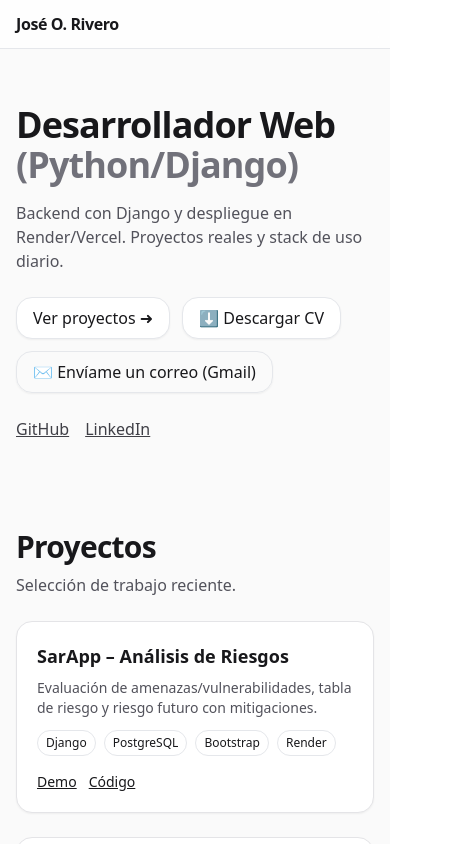
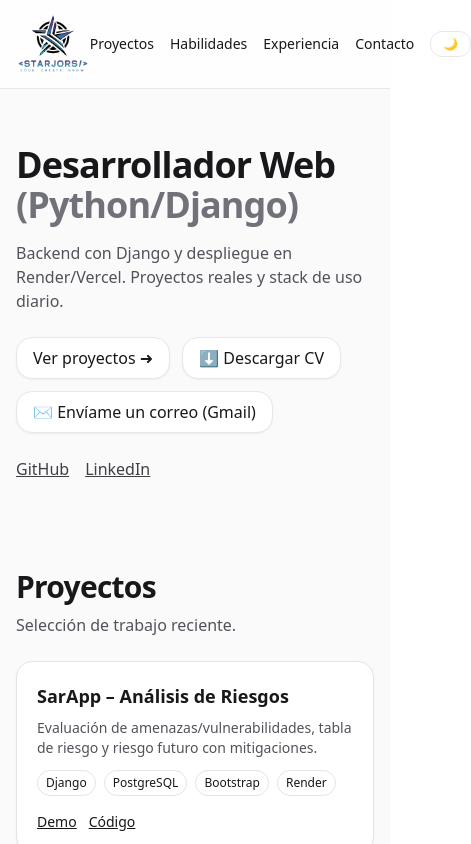
Before and after one commit to StarJors/portafolio, a React (Vite) app: page / in a window 390 px wide. Shown: the top 844 px of the page, 471 px wide, since content can reach past the window. Built offline with nearby package versions, Linux system fonts and the light colour scheme.

Commit message:
light/dark

```diff
--- a/index.html
+++ b/index.html
@@ -12,6 +12,7 @@
   <script src="https://cdn.tailwindcss.com"></script>
   <script>
     tailwind.config = {
+      darkMode: 'class',
       theme: {
         extend: {
           colors: { brand: { DEFAULT: "#2563eb", 50:"#eff6ff" } }
--- a/src/Portfolio.jsx
+++ b/src/Portfolio.jsx
@@ -1,15 +1,50 @@
+import { useState, useEffect } from "react";
+
 export default function Portfolio() {
+  // lee preferencia guardada o media query del SO
+  const systemPrefersDark =
+    typeof window !== "undefined" &&
+    window.matchMedia &&
+    window.matchMedia("(prefers-color-scheme: dark)").matches;
+
+  const [dark, setDark] = useState(() => {
+    const saved = localStorage.getItem("theme");
+    return saved ? saved === "dark" : systemPrefersDark;
+  });
+
+  // sincroniza con <html> + persiste
+  useEffect(() => {
+    const root = document.documentElement;
+    if (dark) {
+      root.classList.add("dark");
+      localStorage.setItem("theme", "dark");
+    } else {
+      root.classList.remove("dark");
+      localStorage.setItem("theme", "light");
+    }
+  }, [dark]);
+
   return (
-    <div className="min-h-screen bg-zinc-50 text-zinc-900">
+    <div className="min-h-screen bg-zinc-50 text-zinc-900 dark:bg-zinc-950 dark:text-zinc-100">
       {/* NAV */}
-      <header className="sticky top-0 z-20 border-b bg-white/80 backdrop-blur">
+      <header className="sticky top-0 z-20 border-b bg-white/80 dark:bg-zinc-900/80 backdrop-blur">
         <nav className="mx-auto max-w-5xl px-4 py-3 flex items-center justify-between">
-          <a href="#inicio" className="font-semibold tracking-tight">José O. Rivero</a>
-          <div className="hidden sm:flex gap-5 text-sm">
-            <a className="hover:text-zinc-700" href="#proyectos">Proyectos</a>
-            <a className="hover:text-zinc-700" href="#habilidades">Habilidades</a>
-            <a className="hover:text-zinc-700" href="#experiencia">Experiencia</a>
-            <a className="hover:text-zinc-700" href="#contacto">Contacto</a>
+          <img src="/Logo_Starjors.png" alt="Starjors" className="h-16 w-auto" />
+          <div className="flex gap-4 items-center text-sm">
+            <a className="hover:text-zinc-700 dark:hover:text-zinc-300" href="#proyectos">Proyectos</a>
+            <a className="hover:text-zinc-700 dark:hover:text-zinc-300" href="#habilidades">Habilidades</a>
+            <a className="hover:text-zinc-700 dark:hover:text-zinc-300" href="#experiencia">Experiencia</a>
+            <a className="hover:text-zinc-700 dark:hover:text-zinc-300" href="#contacto">Contacto</a>
+
+            {/* Botón dark/light */}
+            <button
+              onClick={() => setDark(d => !d)}
+              className="rounded-xl border px-3 py-1 text-xs hover:bg-zinc-100 dark:hover:bg-zinc-800"
+              aria-label="Alternar tema"
+              title={dark ? "Cambiar a modo claro" : "Cambiar a modo oscuro"}
+            >
+              {dark ? "☀️" : "🌙"}
+            </button>
           </div>
         </nav>
       </header>
@@ -19,41 +54,58 @@ export default function Portfolio() {
         <h1 className="text-4xl md:text-6xl font-extrabold tracking-tight">
           Desarrollador Web <span className="text-zinc-500">(Python/Django)</span>
         </h1>
-        <p className="mt-4 text-zinc-600 max-w-2xl">
+        <p className="mt-4 text-zinc-600 dark:text-zinc-400 max-w-2xl">
           Backend con Django y despliegue en Render/Vercel. Proyectos reales y stack de uso diario.
         </p>
 
         <div className="mt-6 flex flex-wrap gap-3">
-          <a href="#proyectos" className="inline-flex items-center rounded-2xl px-4 py-2 border shadow-sm hover:shadow bg-white">
+          <a
+            href="#proyectos"
+            className="inline-flex items-center rounded-2xl px-4 py-2 border shadow-sm hover:shadow bg-white dark:bg-zinc-900"
+          >
             Ver proyectos ➜
           </a>
-          <a href="https://drive.google.com/file/d/1LjCHXzAv0AQ-i8HgXl18iZEDTsWC-k3v/view?usp=drive_link" target="_blank" download className="inline-flex items-center rounded-2xl px-4 py-2 border shadow-sm hover:shadow bg-white">
+
+          {/* CV en Drive: remove download (no funciona cross-origin) */}
+          <a
+            href="https://drive.google.com/file/d/1LjCHXzAv0AQ-i8HgXl18iZEDTsWC-k3v/view?usp=drive_link"
+            target="_blank"
+            rel="noreferrer"
+            className="inline-flex items-center rounded-2xl px-4 py-2 border shadow-sm hover:shadow bg-white dark:bg-zinc-900"
+          >
             ⬇️ Descargar CV
           </a>
-          <a href="https://mail.google.com/mail/?view=cm&to=joseriverosuarez95@gmail.com&su=Consulta%20desde%20el%20portafolio&body=Hola%20José%2C%20" target="_blank" rel="noreferrer" className="rounded-2xl px-4 py-2 border shadow-sm hover:shadow"> ✉️ Envíame un correo (Gmail)</a>
+
+          <a
+            href="https://mail.google.com/mail/?view=cm&to=joseriverosuarez95@gmail.com&su=Consulta%20desde%20el%20portafolio&body=Hola%20José%2C%20"
+            target="_blank"
+            rel="noreferrer"
+            className="rounded-2xl px-4 py-2 border shadow-sm hover:shadow bg-white dark:bg-zinc-900"
+          >
+            ✉️ Envíame un correo (Gmail)
+          </a>
         </div>
 
-        <div className="mt-6 flex gap-4 text-zinc-700">
+        <div className="mt-6 flex gap-4 text-zinc-700 dark:text-zinc-300">
           <a className="underline hover:text-blue-600" href="https://github.com/StarJors" target="_blank" rel="noreferrer">GitHub</a>
-          <a className="underline hover:text-blue-600" href="https://www.linkedin.com/" target="_blank" rel="noreferrer">LinkedIn</a>
+          <a className="underline hover:text-blue-600" href="https://www.linkedin.com/in/starjors" target="_blank" rel="noreferrer">LinkedIn</a>
         </div>
       </section>
 
       {/* PROYECTOS */}
       <section id="proyectos" className="scroll-mt-24 mx-auto max-w-5xl px-4 py-12">
         <h2 className="text-3xl font-bold tracking-tight">Proyectos</h2>
-        <p className="mt-2 text-zinc-600">Selección de trabajo reciente.</p>
+        <p className="mt-2 text-zinc-600 dark:text-zinc-400">Selección de trabajo reciente.</p>
 
         <div className="mt-6 grid gap-6 sm:grid-cols-2">
-          {/* Card */}
-          <article className="rounded-2xl border border-zinc-200 p-5 shadow-sm hover:shadow-md bg-white transition">
+          <article className="rounded-2xl border border-zinc-200 dark:border-zinc-800 p-5 shadow-sm hover:shadow-md bg-white dark:bg-zinc-900 transition">
             <h3 className="text-lg font-semibold">SarApp – Análisis de Riesgos</h3>
-            <p className="mt-2 text-sm text-zinc-600">
+            <p className="mt-2 text-sm text-zinc-600 dark:text-zinc-400">
               Evaluación de amenazas/vulnerabilidades, tabla de riesgo y riesgo futuro con mitigaciones.
             </p>
             <div className="mt-3 flex flex-wrap gap-2 text-xs">
               {["Django","PostgreSQL","Bootstrap","Render"].map(t=>(
-                <span key={t} className="px-2 py-1 border rounded-full">{t}</span>
+                <span key={t} className="px-2 py-1 border rounded-full border-zinc-200 dark:border-zinc-700">{t}</span>
               ))}
             </div>
             <div className="mt-4 flex gap-3 text-sm">
@@ -62,14 +114,14 @@ export default function Portfolio() {
             </div>
           </article>
 
-          <article className="rounded-2xl border border-zinc-200 p-5 shadow-sm hover:shadow-md bg-white transition">
+          <article className="rounded-2xl border border-zinc-200 dark:border-zinc-800 p-5 shadow-sm hover:shadow-md bg-white dark:bg-zinc-900 transition">
             <h3 className="text-lg font-semibold">Elecciones – Análisis de Votos</h3>
-            <p className="mt-2 text-sm text-zinc-600">
+            <p className="mt-2 text-sm text-zinc-600 dark:text-zinc-400">
               Detección de anomalías (z-score) por circunscripción con filtros por año/departamento.
             </p>
             <div className="mt-3 flex flex-wrap gap-2 text-xs">
               {["Django","Pandas","Chart.js","Render"].map(t=>(
-                <span key={t} className="px-2 py-1 border rounded-full">{t}</span>
+                <span key={t} className="px-2 py-1 border rounded-full border-zinc-200 dark:border-zinc-700">{t}</span>
               ))}
             </div>
             <div className="mt-4 flex gap-3 text-sm">
@@ -78,14 +130,14 @@ export default function Portfolio() {
             </div>
           </article>
 
-          <article className="rounded-2xl border border-zinc-200 p-5 shadow-sm hover:shadow-md bg-white transition">
+          <article className="rounded-2xl border border-zinc-200 dark:border-zinc-800 p-5 shadow-sm hover:shadow-md bg-white dark:bg-zinc-900 transition">
             <h3 className="text-lg font-semibold">TePresto – Gestión de Préstamos</h3>
-            <p className="mt-2 text-sm text-zinc-600">
+            <p className="mt-2 text-sm text-zinc-600 dark:text-zinc-400">
               CRUD de usuarios/préstamos, intereses y chatbot de cobros por WhatsApp. Reportes y balances.
             </p>
             <div className="mt-3 flex flex-wrap gap-2 text-xs">
               {["Django","PostgreSQL","Celery","Bootstrap"].map(t=>(
-                <span key={t} className="px-2 py-1 border rounded-full">{t}</span>
+                <span key={t} className="px-2 py-1 border rounded-full border-zinc-200 dark:border-zinc-700">{t}</span>
               ))}
             </div>
             <div className="mt-4 flex gap-3 text-sm">
@@ -106,11 +158,11 @@ export default function Portfolio() {
             ["Datos", ["PostgreSQL","Pandas"]],
             ["DevOps", ["Git/GitHub","Render","Vercel"]],
           ].map(([cat, items]) => (
-            <div key={cat} className="rounded-2xl border border-zinc-200 p-5 bg-white">
+            <div key={cat} className="rounded-2xl border border-zinc-200 dark:border-zinc-800 p-5 bg-white dark:bg-zinc-900">
               <h3 className="font-semibold">{cat}</h3>
               <div className="mt-3 flex flex-wrap gap-2">
                 {items.map(s=>(
-                  <span key={s} className="text-xs px-2 py-1 border rounded-full">{s}</span>
+                  <span key={s} className="text-xs px-2 py-1 border rounded-full border-zinc-200 dark:border-zinc-700">{s}</span>
                 ))}
               </div>
             </div>
@@ -122,30 +174,36 @@ export default function Portfolio() {
       <section id="experiencia" className="scroll-mt-24 mx-auto max-w-5xl px-4 py-12">
         <h2 className="text-3xl font-bold tracking-tight">Experiencia</h2>
         <ul className="mt-6 space-y-4">
-          <li className="rounded-2xl border border-zinc-200 p-5 bg-white">
+          <li className="rounded-2xl border border-zinc-200 dark:border-zinc-800 p-5 bg-white dark:bg-zinc-900">
             <div className="flex items-center justify-between">
               <strong>SarApp · Full-Stack</strong>
-              <span className="text-xs text-zinc-500">2024 — 2025</span>
+              <span className="text-xs text-zinc-500 dark:text-zinc-400">2024 — 2025</span>
             </div>
-            <p className="mt-2 text-sm text-zinc-600">Modelos, vistas, PDFs y despliegue en Render con PostgreSQL.</p>
+            <p className="mt-2 text-sm text-zinc-600 dark:text-zinc-400">Modelos, vistas, PDFs y despliegue en Render con PostgreSQL.</p>
           </li>
-          <li className="rounded-2xl border border-zinc-200 p-5 bg-white">
+          <li className="rounded-2xl border border-zinc-200 dark:border-zinc-800 p-5 bg-white dark:bg-zinc-900">
             <div className="flex items-center justify-between">
               <strong>Elecciones · Backend</strong>
-              <span className="text-xs text-zinc-500">2024 — 2025</span>
+              <span className="text-xs text-zinc-500 dark:text-zinc-400">2024 — 2025</span>
             </div>
-            <p className="mt-2 text-sm text-zinc-600">Z-score de anomalías y visualización por circunscripción.</p>
+            <p className="mt-2 text-sm text-zinc-600 dark:text-zinc-400">Z-score de anomalías y visualización por circunscripción.</p>
           </li>
         </ul>
       </section>
 
       {/* CONTACTO */}
       <section id="contacto" className="scroll-mt-24 mx-auto max-w-5xl px-4 py-12">
-        <div className="rounded-2xl border border-zinc-200 p-8 bg-white">
+        <div className="rounded-2xl border border-zinc-200 dark:border-zinc-800 p-8 bg-white dark:bg-zinc-900">
           <h2 className="text-3xl font-bold tracking-tight">¿Trabajamos juntos?</h2>
-          <p className="mt-2 text-zinc-600">Disponible para roles remotos y proyectos Django.</p>
+          <p className="mt-2 text-zinc-600 dark:text-zinc-400">Disponible para roles remotos y proyectos Django.</p>
           <div className="mt-6 flex flex-wrap gap-3">
-            <a href="https://mail.google.com/mail/?view=cm&to=joseriverosuarez95@gmail.com&su=Consulta%20desde%20el%20portafolio&body=Hola%20José%2C%20" target="_blank" rel="noreferrer" className="rounded-2xl px-4 py-2 border shadow-sm hover:shadow"> ✉️ Envíame un correo (Gmail)</a>
+            <a
+              href="https://mail.google.com/mail/?view=cm&to=joseriverosuarez95@gmail.com&su=Consulta%20desde%20el%20portafolio&body=Hola%20José%2C%20"
+              target="_blank" rel="noreferrer"
+              className="rounded-2xl px-4 py-2 border shadow-sm hover:shadow"
+            >
+              ✉️ Envíame un correo (Gmail)
+            </a>
             <a href="https://github.com/StarJors" target="_blank" rel="noreferrer" className="rounded-2xl px-4 py-2 border shadow-sm hover:shadow">GitHub</a>
             <a href="https://www.linkedin.com/in/starjors" target="_blank" rel="noreferrer" className="rounded-2xl px-4 py-2 border shadow-sm hover:shadow">LinkedIn</a>
           </div>
```
Also changed, not shown: public/Logo_Starjors.png (added).
